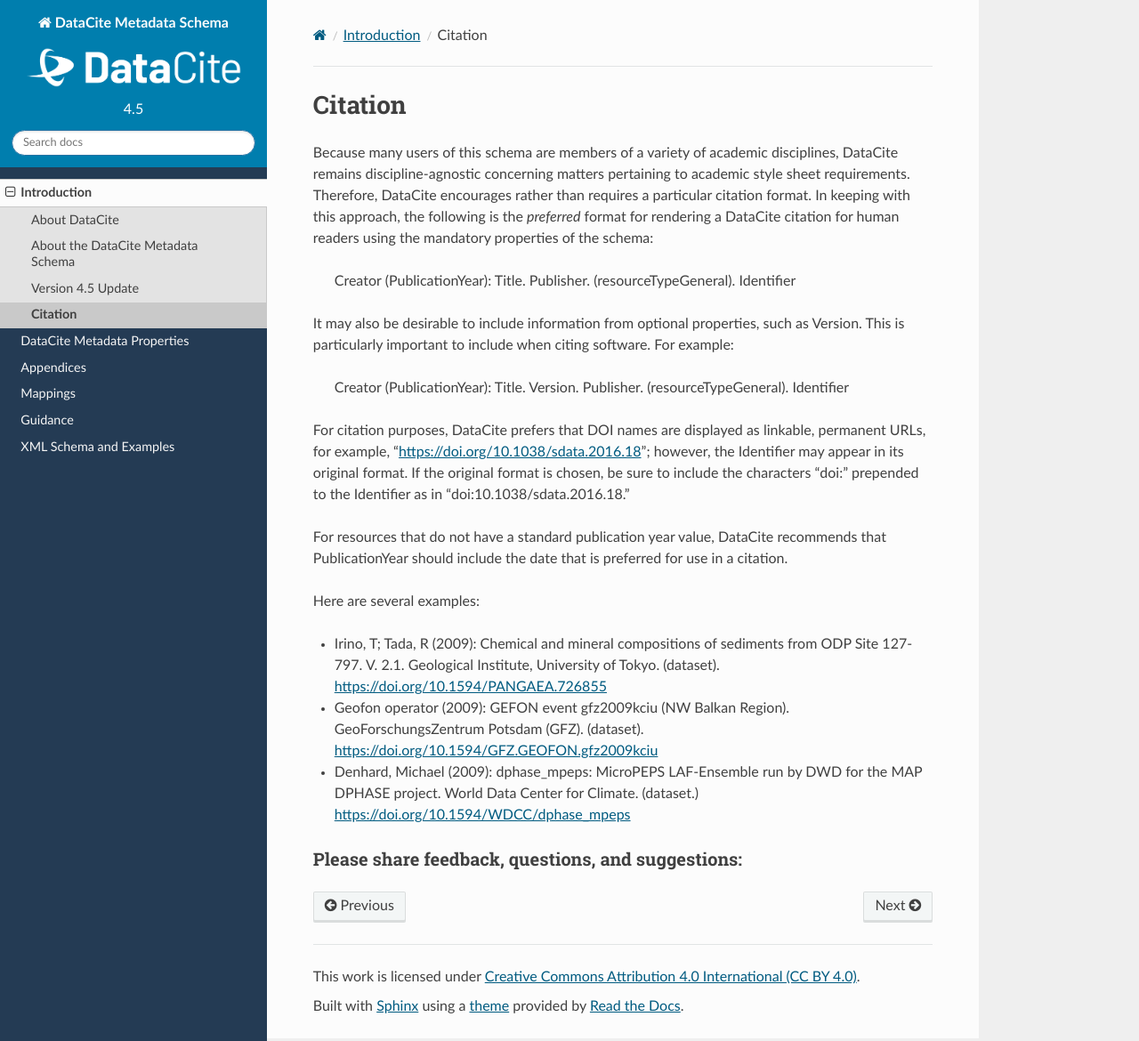
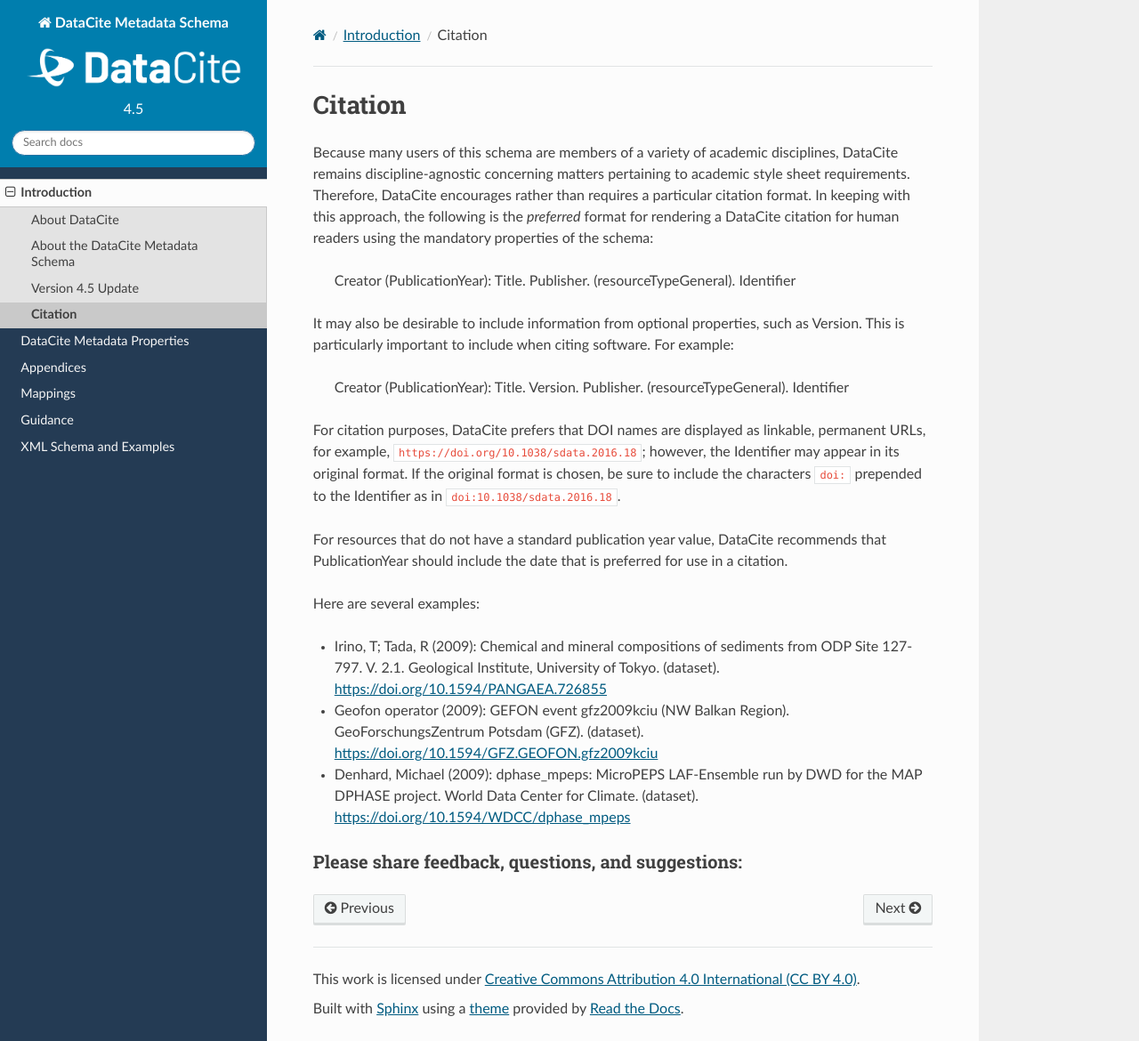
Before and after one commit to datacite/schema-docs, a Sphinx documentation site: the page built from docs/introduction/citation.rst, in a window 1280 px wide and 1170 px high. Shown: the whole window at 89% size. Built offline with Sphinx 7.4.7 and the Read the Docs theme 2.0.0, drawn with Linux system fonts in a browser that asks for light colours; comment, search, counter and statistics services are not loaded.

```diff
--- a/docs/introduction/citation.rst
+++ b/docs/introduction/citation.rst
@@ -14,10 +14,7 @@ particularly important to include when citing software. For example:
 
    Creator (PublicationYear): Title. Version. Publisher. (resourceTypeGeneral). Identifier
 
-For citation purposes, DataCite prefers that DOI names are displayed as linkable, permanent URLs, for
-example, “https://doi.org/10.1038/sdata.2016.18”; however, the Identifier may appear in its original
-format. If the original format is chosen, be sure to include the characters “doi:" prepended to the
-Identifier as in “doi:10.1038/sdata.2016.18.”
+For citation purposes, DataCite prefers that DOI names are displayed as linkable, permanent URLs, for example, ``https://doi.org/10.1038/sdata.2016.18``; however, the Identifier may appear in its original format. If the original format is chosen, be sure to include the characters ``doi:`` prepended to the Identifier as in ``doi:10.1038/sdata.2016.18``.
 
 For resources that do not have a standard publication year value, DataCite recommends that
 PublicationYear should include the date that is preferred for use in a citation.
@@ -26,4 +23,4 @@ Here are several examples:
 
 * Irino, T; Tada, R (2009): Chemical and mineral compositions of sediments from ODP Site 127-797. V. 2.1. Geological Institute, University of Tokyo. (dataset). https://doi.org/10.1594/PANGAEA.726855
 * Geofon operator (2009): GEFON event gfz2009kciu (NW Balkan Region). GeoForschungsZentrum Potsdam (GFZ). (dataset). https://doi.org/10.1594/GFZ.GEOFON.gfz2009kciu
-* Denhard, Michael (2009): dphase_mpeps: MicroPEPS LAF-Ensemble run by DWD for the MAP DPHASE project. World Data Center for Climate. (dataset.) https://doi.org/10.1594/WDCC/dphase_mpeps
+* Denhard, Michael (2009): dphase_mpeps: MicroPEPS LAF-Ensemble run by DWD for the MAP DPHASE project. World Data Center for Climate. (dataset). https://doi.org/10.1594/WDCC/dphase_mpeps
```
